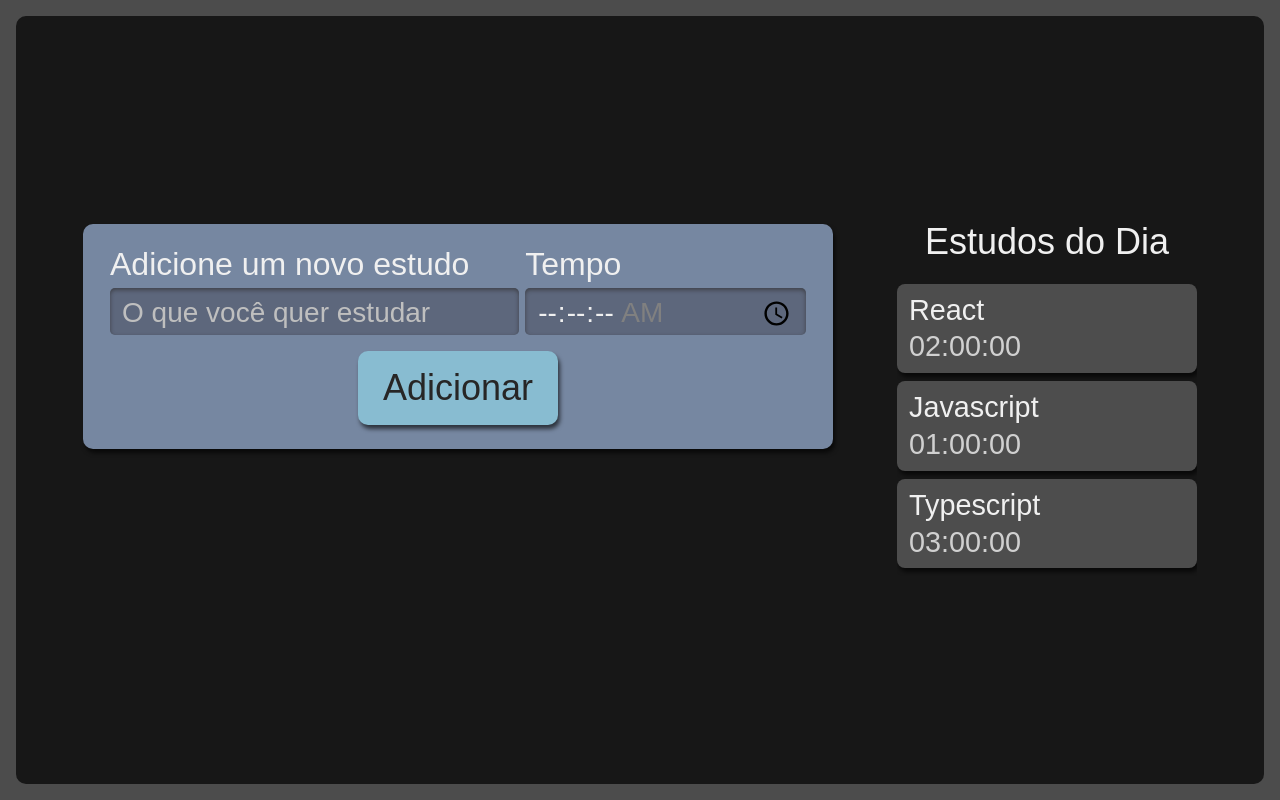
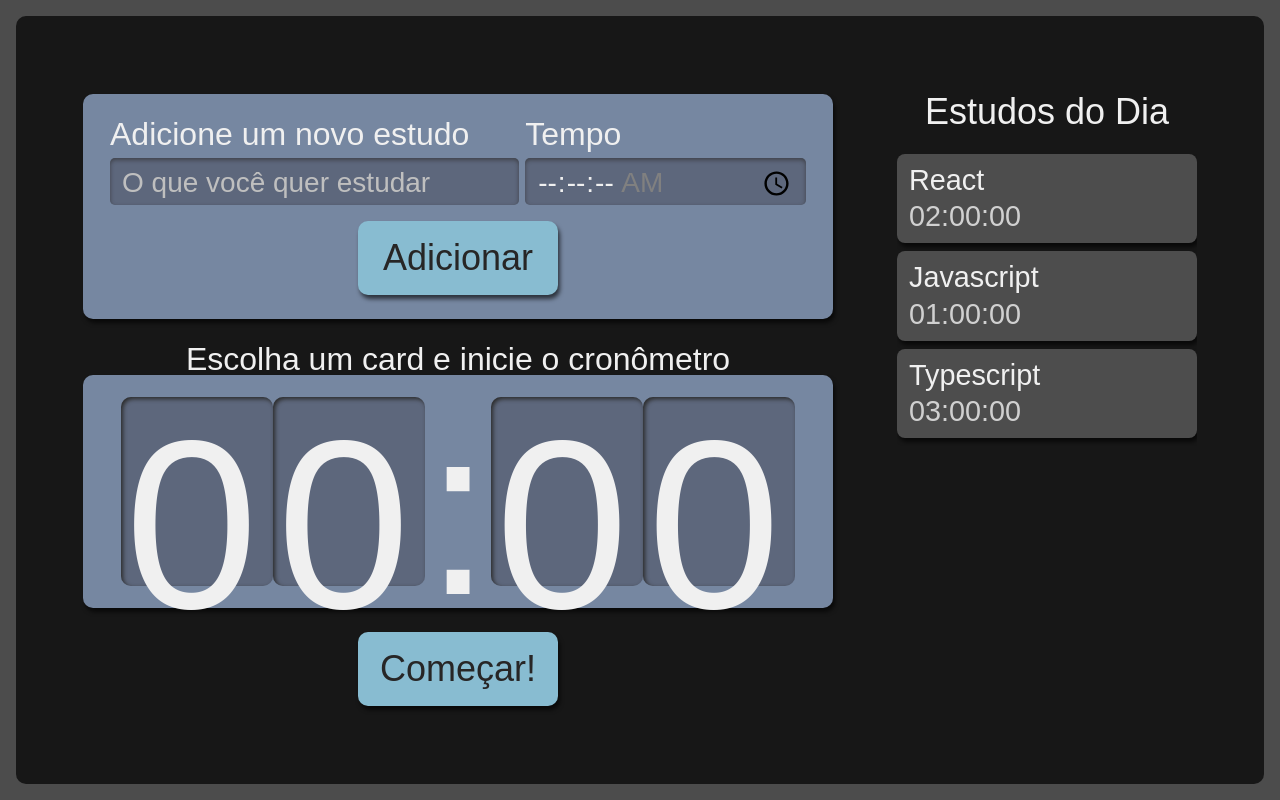
Before and after one commit to elisamorais/time_study_tsx_react, a React (Create React App) app: page / in a window 1280 px wide. Built offline with nearby package versions, Linux system fonts and the light colour scheme.

Commit message:
C3. Pros (Criando o cronômetro)

```diff
--- a/src/components/Botao/index.tsx
+++ b/src/components/Botao/index.tsx
@@ -3,7 +3,7 @@
 import style from './Botao.module.scss';
 
 
-class Botao extends React.Component <{children: any}> {
+class Botao extends React.Component<{children: any}> {
     render() {
         return (
             <button className={style.botao}>
--- /dev/null
+++ b/src/components/Cronometro/Cronometro.module.scss
@@ -0,0 +1,59 @@
+.cronometro {
+    display: flex;
+    flex-direction: column;
+    align-items: center;
+    grid-area: cronometro;
+
+    .relogioWrapper {
+      align-items: center;
+      background-color: #7687A1;
+      border-radius: 10px;
+      box-shadow: 2px 4px 4px #0000009F;
+      box-sizing: border-box;
+      display: flex;
+      font-size: 5rem;
+      justify-content: center;
+      margin-bottom: 24px;
+      padding: 16px 12px;
+      width: 100%;
+    }
+
+    .titulo {
+      font-size: 2rem;
+    }
+
+    button {
+      background-color: #88bcd1;
+      border-radius: 10px;
+      box-shadow: 2px 4px 4px #0000009F;
+      color: #272626;
+      cursor: pointer;
+      font-size: 1.25rem;
+      padding: 16px;
+      width: 150px;
+
+      &:active {
+        background-color: #7CA6B7;
+        box-shadow: 2px 2px 4px #0000009F inset;
+        cursor: auto;
+      }
+    }
+
+    @media screen and (min-width:1280px) {
+
+      .relogioWrapper{
+        font-size: 15rem;
+      }
+
+      p {
+        font-size: 2rem;
+      }
+
+      button {
+        grid-column-start: span 2;
+        justify-self: center;
+        width: 200px;
+        font-size: 2.25rem;
+      }
+    }
+  }
--- /dev/null
+++ b/src/components/Cronometro/Relogio/Relogio.module.scss
@@ -0,0 +1,21 @@
+.relogioNumero {
+    background-color: #5D677C;
+    box-shadow: 2px 2px 4px #2B2B2B inset;
+    height: 3.6rem;
+    width: 3rem;
+    padding: 8px 4px;
+    border-radius: 10px;
+
+    @media screen and (min-width:1280px) {
+      height: 10.8rem;
+      width: 9rem;
+    }
+  }
+
+  .relogioDivisao {
+    height: 4.2rem;
+
+    @media screen and (min-width:1280px) {
+      height: 12.6rem;
+    }
+  }
--- /dev/null
+++ b/src/components/Cronometro/Relogio/index.tsx
@@ -0,0 +1,15 @@
+import style from './Relogio.module.scss';
+
+
+export default function Relogio() {
+    return (
+        <>
+            <span className={style.relogioNumero}>0</span>
+            <span className={style.relogioNumero}>0</span>
+            <span className={style.relogioDivisao}>:</span>
+            <span className={style.relogioNumero}>0</span>
+            <span className={style.relogioNumero}>0</span>
+        </>
+    )
+
+}
--- /dev/null
+++ b/src/components/Cronometro/index.tsx
@@ -0,0 +1,16 @@
+import Botao from "../Botao";
+import Relogio from "./Relogio";
+import style from './Cronometro.module.scss';
+
+export default function Cronometro() {
+    return (
+        <div className={style.cronometro}>
+            <p className={style.titulo}>Escolha um card e inicie o cronômetro</p>
+            <div className={style.relogioWrapper}>
+                <Relogio />
+            </div>
+                <Botao>Começar!
+            </Botao>
+        </div>
+    )
+}
--- a/src/pages/App.tsx
+++ b/src/pages/App.tsx
@@ -1,4 +1,5 @@
 import React from 'react';
+import Cronometro  from '../components/Cronometro';
 import Formulario from '../components/Formulario.tsx';
 import Lista from '../components/Lista';
 import style from './App.module.scss';
@@ -9,6 +10,7 @@
     <div className={style.AppStyle}>
       <Formulario />
       <Lista />
+      <Cronometro />
     </div>
   );
 }
```
